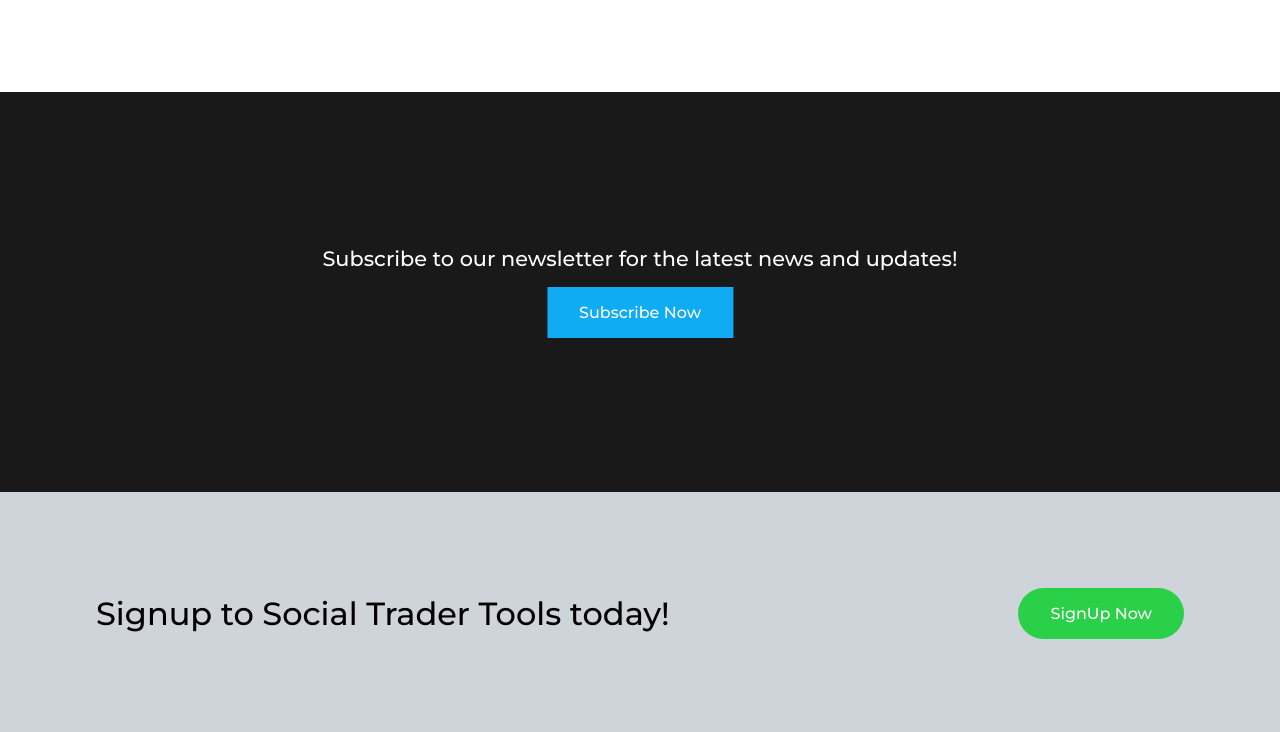
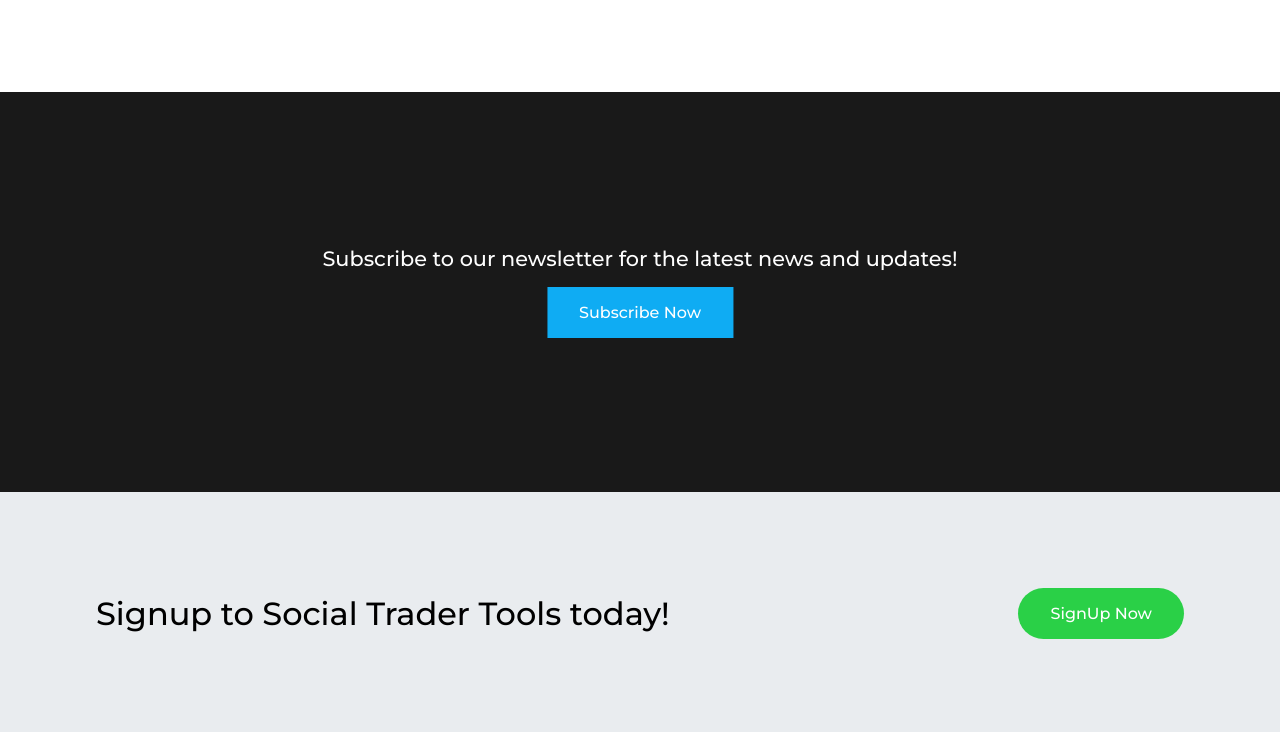
Before and after one commit to usa3amustafa/socialTradertools, a plain HTML site: page index.html in a window 1280 px wide. Shown: the part 8701-9433 px from the top of the page. Drawn offline with nearby package versions, Linux system fonts and the light colour scheme.

Commit message:
desktop version

```diff
--- a/style.css
+++ b/style.css
@@ -591,7 +591,7 @@ textarea {
 /* footer start  */
 
 footer {
-  background-color: #ced4da;
+  background-color: #e9ecef;
 }
 .footer {
   padding: 1rem 4rem;
```
